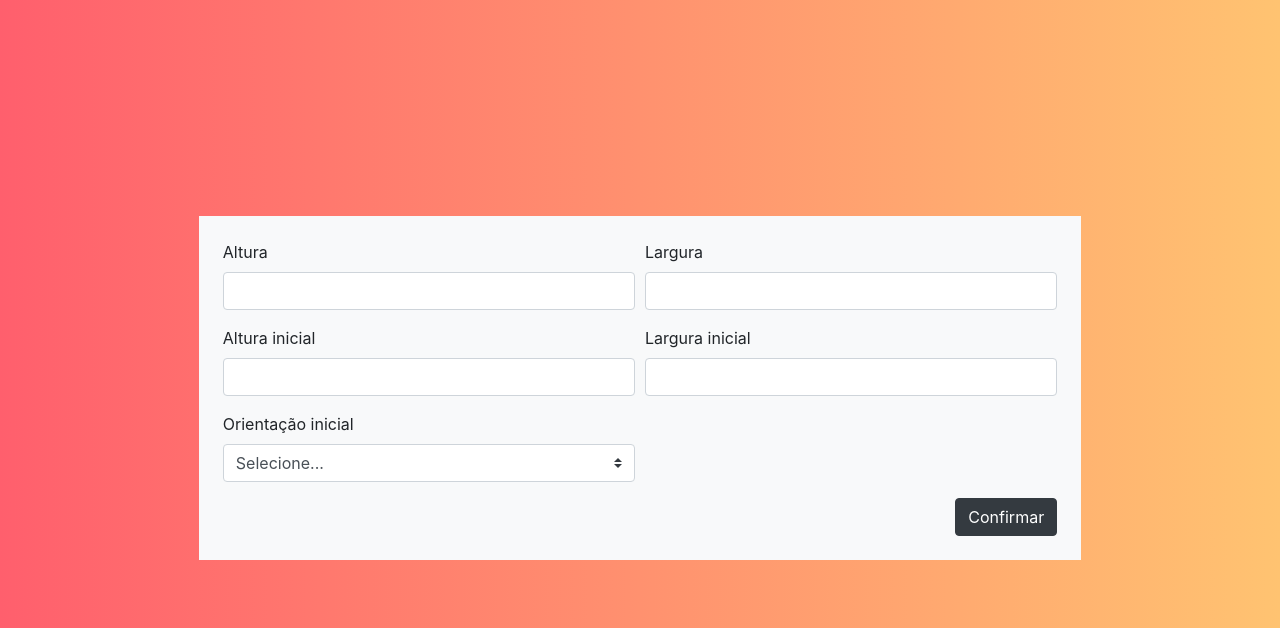
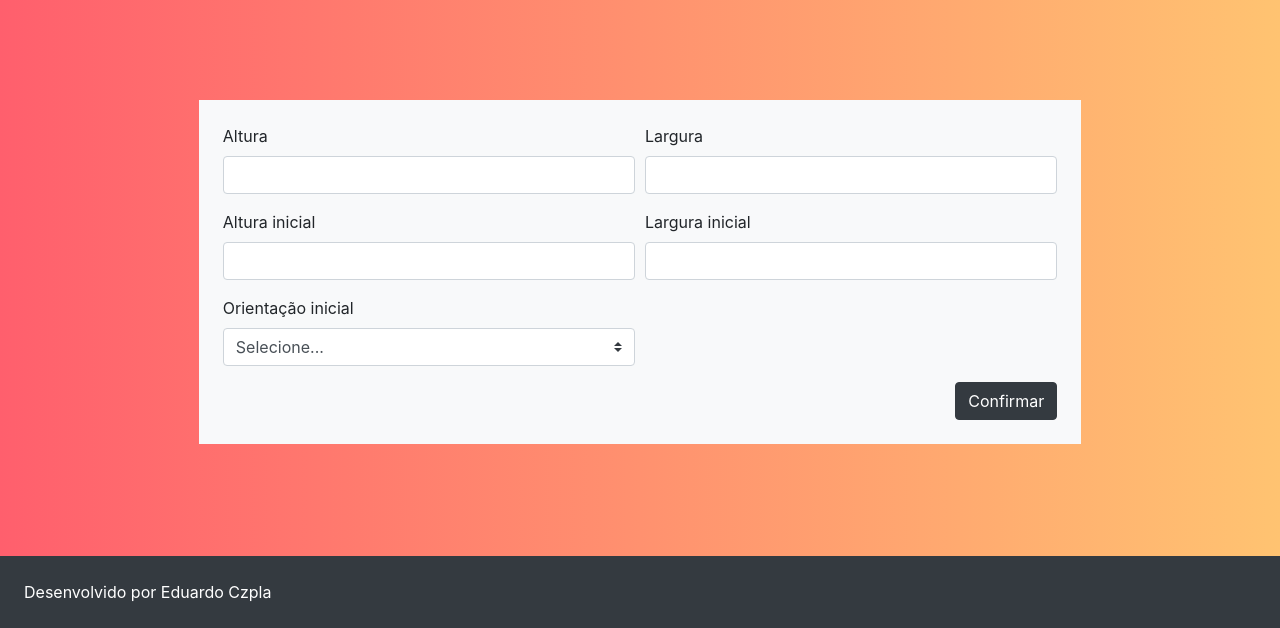
Before and after one commit to Czpla/Site, a website: page index.html in a window 1280 px wide. Shown: the part 172-800 px from the top of the page. Drawn offline with Linux system fonts and the light colour scheme.

Commit message:
change style and index

```diff
--- a/css/style.css
+++ b/css/style.css
@@ -4,8 +4,11 @@
 }
 
 body {
-    height: 100vh;
+    display: grid;
+    grid-template-rows: 160px 1fr 72px;
+    grid-template-areas: "header" "main" "footer";
     margin: 0px;
+    min-height: 100vh;
     background: linear-gradient(to right, rgb(255, 95, 109), rgb(255, 195, 113));
 }
 
@@ -22,14 +25,16 @@ body {
     background: rgb(255, 95, 109);
 }
 
+header {
+    grid-area: header;
+}
+
 .header {
     display: flex;
     justify-content: center;
     height: 160px;
     width: 100%;
     background-color: rgba(241, 192, 86, 0.521);
-    /* background-image: url('../imgs/headerBackground.png'); */
-    background-size: contain;
     animation-name: slideInDown;
     animation-duration: 2s;
     border-bottom: solid 1px rgb(226, 136, 34);
@@ -75,12 +80,11 @@ body {
     animation-duration: 1s;
 }
 
-.content {
+.main {
     display: flex;
     justify-content: center;
     align-items: center;
     width: 100%;
-    height: 100vh;
     animation-name: fadeIn;
     animation-duration: 4s;
 }
@@ -89,6 +93,14 @@ body {
     float: right;
 }
 
+main {
+    grid-area: main;
+}
+
+footer {
+    grid-area: footer;
+}
+
 .footer span {
     color: #fff;
 }
--- a/index.html
+++ b/index.html
@@ -23,7 +23,6 @@
         </div>
     </header>
     <main class="main">
-        <div class="content">
         <form class="validation bg-light p-4 m-4" novalidate>
             <div class="form-row">
               <div class="col-md-12 col-lg-6 col-xl-6 mb-3">
@@ -69,11 +68,9 @@
             </div>
             <button btnConfirmar class="btn btn-dark" type="submit">Confirmar</button>
           </form>
-        </div>
     </main>
     <footer class="footer bg-dark p-4">
         <span>Desenvolvido por Eduardo Czpla</span>
     </footer>
-
 </body>
 </html>
```
Lines whose indentation alone changed are shown as unchanged.
